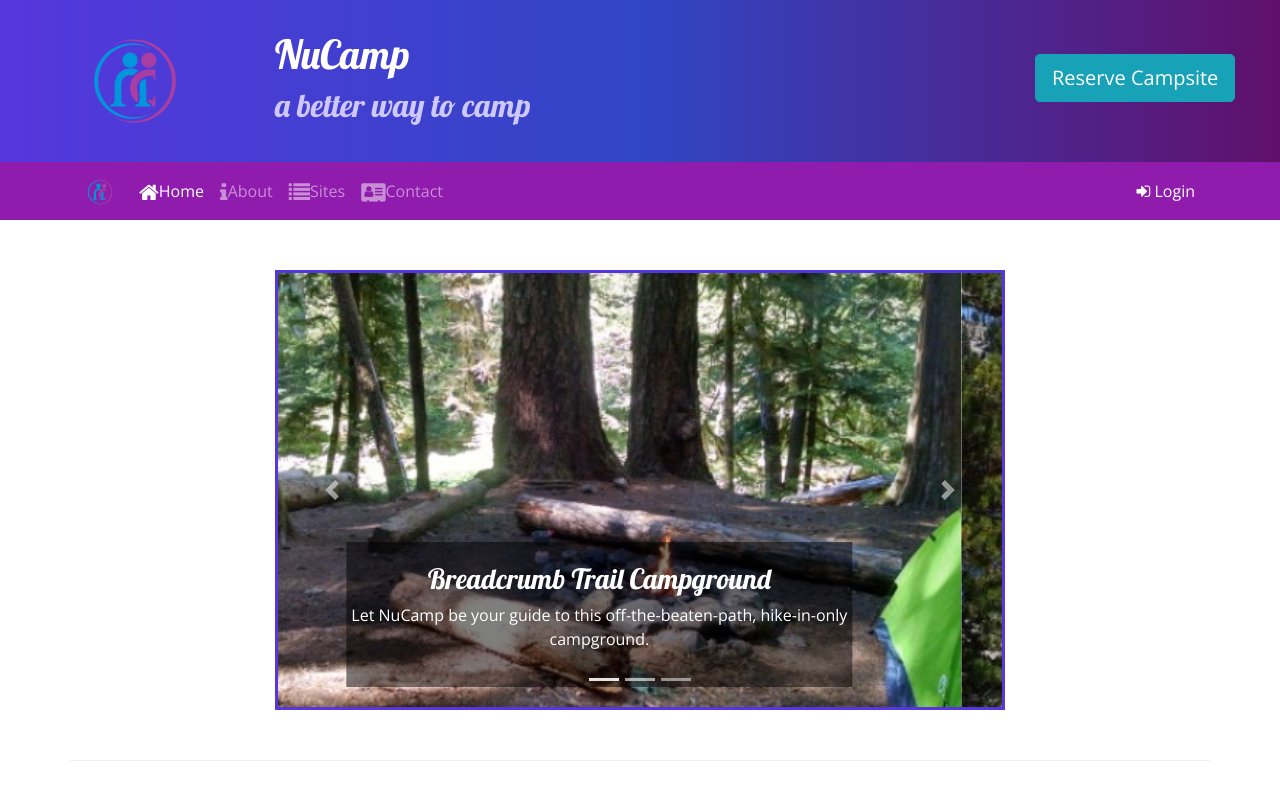
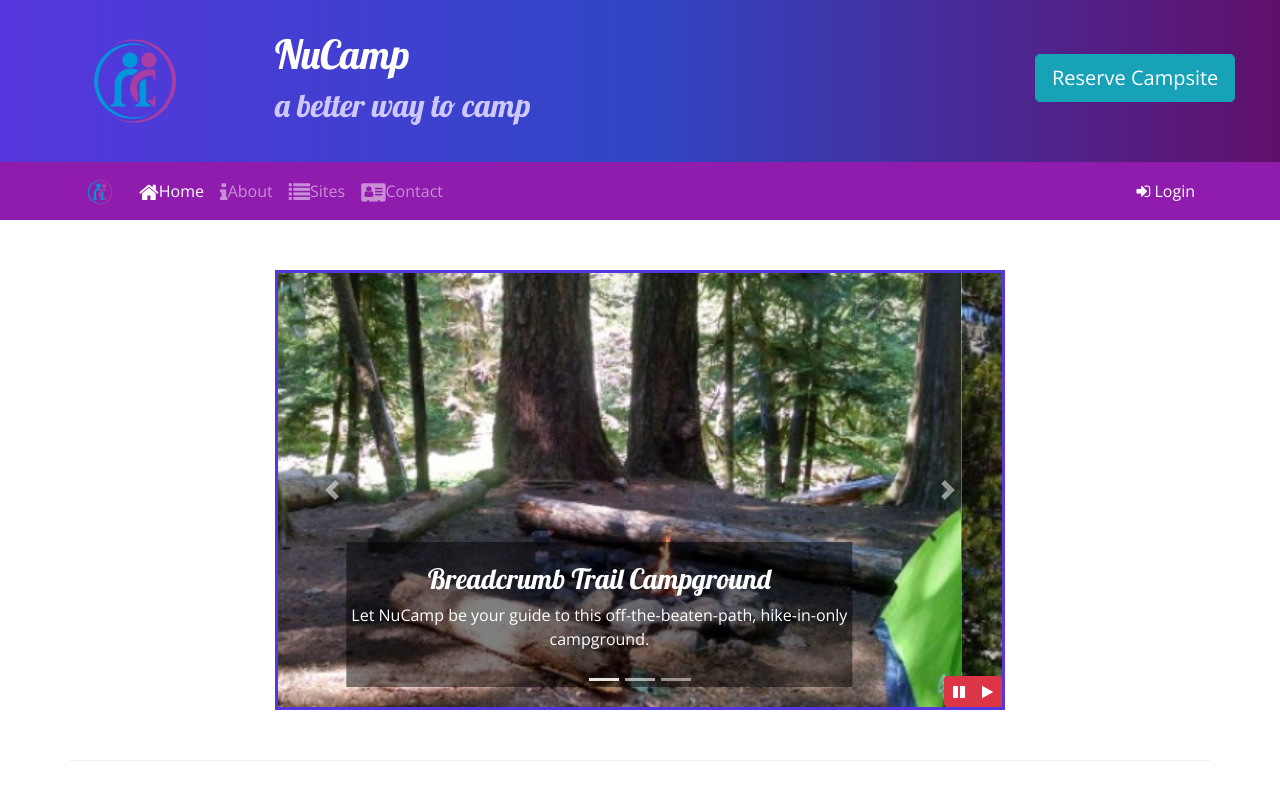
Before and after one commit to jamcglynn/nucampsite, a website: page index.html in a window 1280 px wide. Shown: the top 800 px of the page. Drawn offline with nearby package versions, Linux system fonts and the light colour scheme.

Commit message:
Bootstrap and jQuery part 1

```diff
--- a/css/styles.css
+++ b/css/styles.css
@@ -54,3 +54,10 @@ a, a:hover {
 .carousel {
     border: solid #5637DD;
 }
+
+#carouselButton {
+    position: absolute;
+    right: 0;
+    bottom: 0;
+    z-index: 100;
+}
--- a/index.html
+++ b/index.html
@@ -190,6 +190,14 @@
                         <span class="carousel-control-next-icon"></span>
                         <span class="sr-only">Next</span>
                     </a>
+                    <div class=" btn-group" id="carouselButton">
+                        <button class="btn btn-danger btn-sm" id="carouselPause">
+                            <i class="fa fa-pause"></i>
+                        </button>
+                        <button class="btn btn-danger btn-sm" id="carouselPlay">
+                            <i class="fa fa-play"></i>
+                        </button>
+                    </div>
                 </div>
             </div>
         </div>
@@ -271,6 +279,18 @@
     <script src="node_modules/popper.js/dist/umd/popper.min.js"></script>
     <script src="node_modules/bootstrap/dist/js/bootstrap.min.js"></script>
 
+    <script>
+        $(function() {
+            $(".carousel").carousel( { interval: 2000} );
+            $("carouselPause").click(function() {
+                $(".carousel").carousel("pause");
+            });
+            $("carouselPlay").click(function(){
+                $(".carousel").carousel("cycle");
+            });
+        });
+    </script>
+
 
 </body>
 
```
